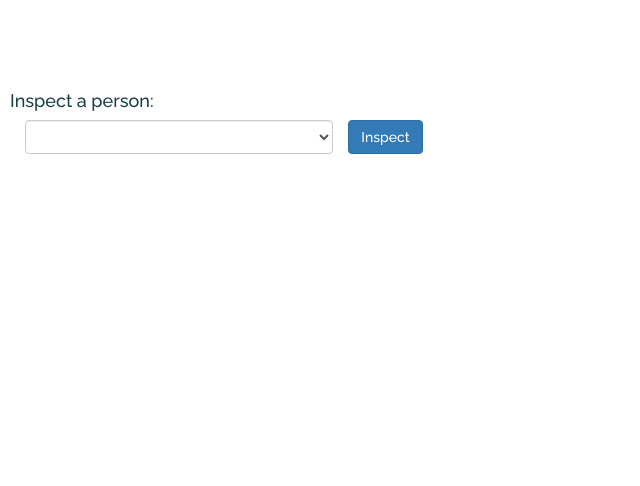
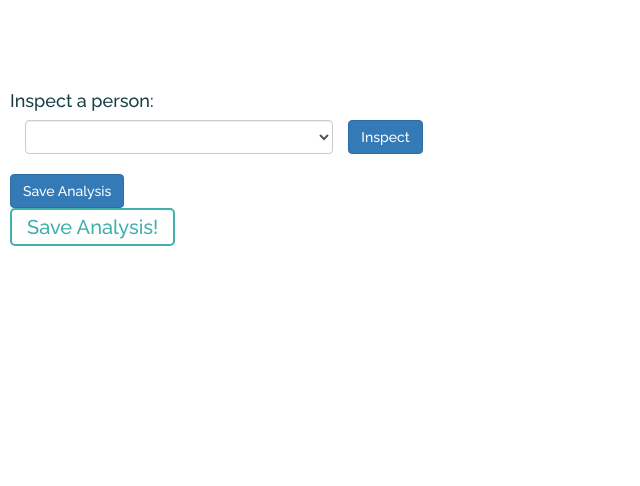
Before and after one commit to mgordon34/Conversation-Analysis, a Django app: template MainPage/templates/appTemps/results.html in a window 1280 px wide. Shown: the part 256-742 px from the top of the page, without its empty margins (0-640 px from the left). Run offline with Django 3.2, Linux system fonts and the light colour scheme; the template is opened without the code that fills it: most values are stand-ins (such as "Sample title", 1, 10 or a date in 2020); lists and menus that the app fills with data are empty; parts of the project's set-up code (start-up, migrations or seed data) failed here and were passed over; some libraries are stand-ins or nearby versions.

Commit message:
First steps to saving convos

```diff
--- a/MainPage/static/tags.js
+++ b/MainPage/static/tags.js
@@ -179,4 +179,29 @@ window.onload = function() {
       $("#personform").append(element);
       console.log(people[i]);
     }
+
+    $('#savebtn').click(function() {
+      console.log('save button clicked');
+      $.ajax({
+        url: '/save',
+        type: 'GET',
+        data: {'arr': $('#arr').text(), 'score': $('#score').text(), 'emoarr':$('#emoarr').text(), 'arr2': $('#bInfo').text(), 'person': $('#pInfo').text()},
+        success: function(data) {
+          console.log('save success!');
+          console.log(data);
+        }
+      });
+    });
+
+    $('#save-form').on('submit', function(event){
+      console.log('form submitted');
+      $.ajax({
+        url: '/save',
+        type: 'POST',
+        success: function(data) {
+          console.log('save success!');
+        }
+      });
+    });
+
 };
--- a/MainPage/templates/appTemps/results.html
+++ b/MainPage/templates/appTemps/results.html
@@ -53,10 +53,12 @@
   </div><br>
 
   <div class="stats-content" id="stats-content">
+    <p class="hidden" id="score">{{ score }}</p>
     <p>compound: {{ score.0 }} </p>
     <p>negative: {{ score.1 }} </p>
     <p>neutral: {{ score.2 }} </p>
     <p>positive: {{ score.3 }} </p>
+    <p class="hidden" id="emoarr">{{ emoarr }}</p>
     <p>anger: {{ emoarr.0 }} </p>
     <p>anticipation: {{ emoarr.1 }} </p>
     <p>disgust: {{ emoarr.2 }} </p>
@@ -124,9 +126,16 @@
     </div>
   </div>
 
+  <button id="savebtn" class="btn btn-primary">Save Analysis</button>
+  <form method="POST" id="save-form">
+    {% csrf_token %}
+    <input type="submit" value="Save Analysis!">
+  </form>
+
     {% load static %}
     <script src='{% static "tags.js" %}'></script>
     <body>
+        <p id="arr" class="hidden">{{arr}}</p>
         <p id="Anger" class="hidden">{{ arr.0 }}</p>
         <p id="Anticipation" class="hidden">{{ arr.1 }}</p>
         <p id="Disgust" class="hidden">{{ arr.2 }}</p>
--- a/MainPage/urls.py
+++ b/MainPage/urls.py
@@ -7,5 +7,6 @@ urlpatterns = [
     url(r'^results', views.results, name='results'),
     url(r'^person', views.person, name='person'),
     url(r'^tags', views.tags),
-    url(r'^about', views.about, name='about')
+    url(r'^about', views.about, name='about'),
+    url(r'^save', views.save),
 ]
--- a/MainPage/views.py
+++ b/MainPage/views.py
@@ -2,6 +2,7 @@ from django.shortcuts import render
 from django.template import RequestContext
 from django.http import HttpResponseRedirect
 from django.http import HttpResponse
+from django.http import JsonResponse
 from django.core.urlresolvers import reverse
 
 from MainPage.models import Document
@@ -121,6 +122,26 @@ def tags(request):
         tag_model = Result(tags=json.dumps({'tags': tags}))
         return HttpResponse(tag_model.tags, content_type='application/json')
 
+def save(request):
+    print "Save being called"
+    a = {'result': 'success'}
+    if request.method == 'POST':
+        print "Get request"
+        return(HttpResponse(a, content_type='application/json'))
+    if request.method == 'GET':
+        print "Get request"
+        data = {}
+        try:
+            with open('savedData.json') as f:
+                data = json.load(f)
+        except:
+            pass
+        with open('savedData.json', 'w') as f:
+            saved = json.load(request.GET)
+            data['test'] = request.GET
+            f.write(json.dumps(data))
+        return JsonResponse(a)
+
 def about(request):
     return render(request, 'appTemps/about.html')
 
```
